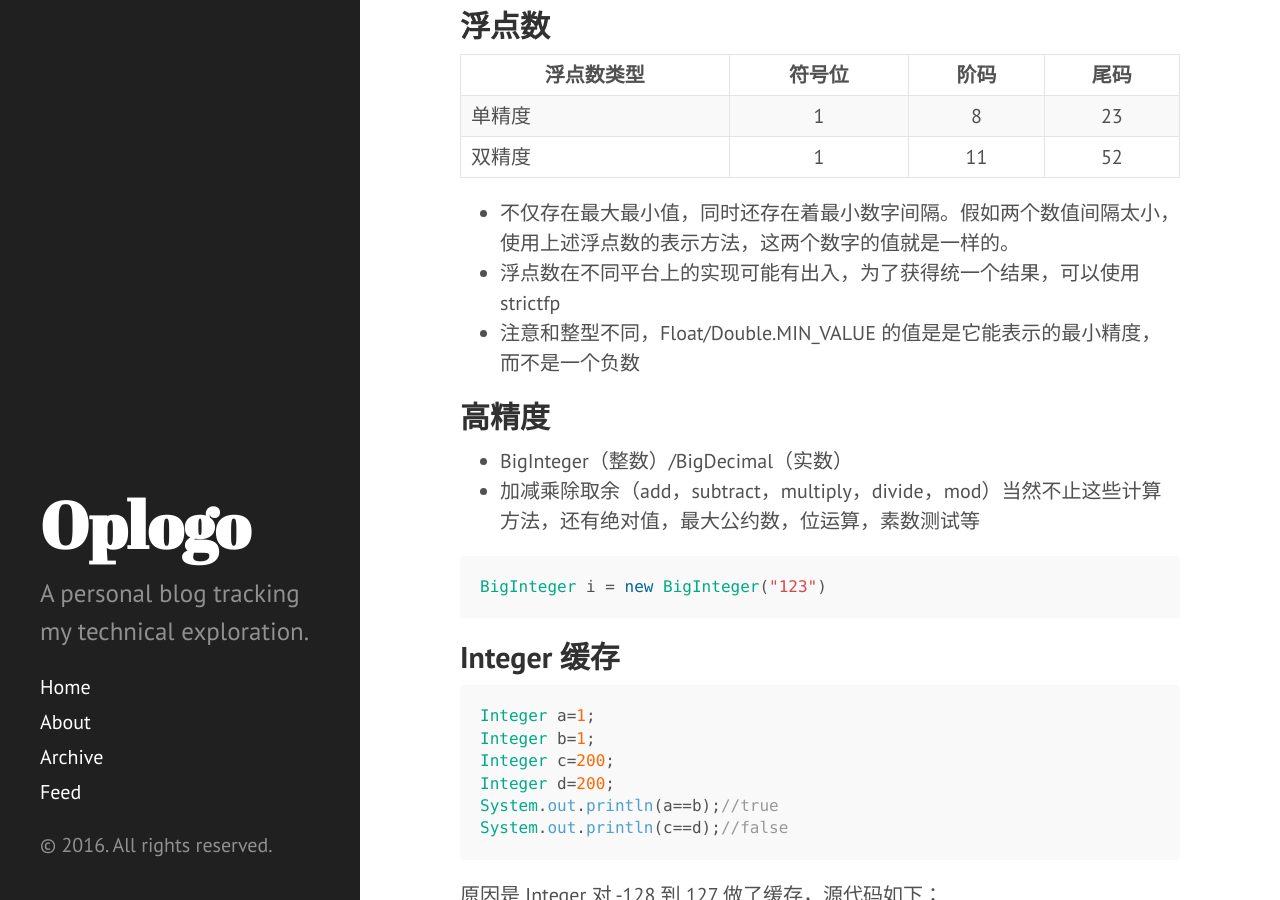
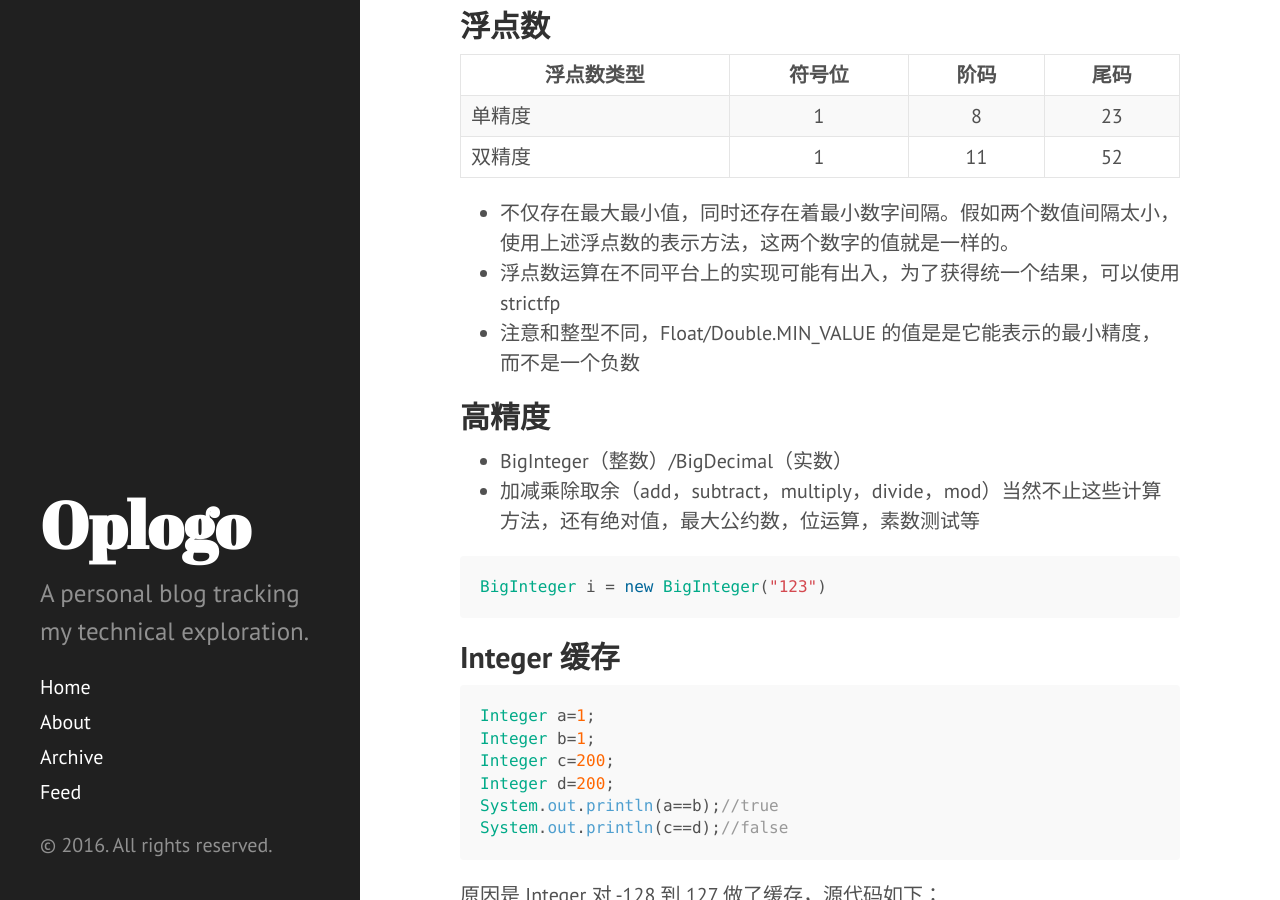
Before and after one commit to wenqingyu/reliveyy.github.io, a Jekyll site: the page built from _posts/2016-02-26-java-revision-02-data-types-and-conversion.md, in a window 1280 px wide and 900 px high, scrolled down 1637 px. Built offline with Jekyll 4.4.1, drawn with Linux system fonts in a browser that asks for light colours; comment, search, counter and statistics services are not loaded.

Commit message:
fix typos

```diff
--- a/_posts/2016-02-26-java-revision-02-data-types-and-conversion.md
+++ b/_posts/2016-02-26-java-revision-02-data-types-and-conversion.md
@@ -65,7 +65,7 @@ for (Integer i: li) {
 | 双精度		| 1 		| 11 	| 52	|
 
 * 不仅存在最大最小值，同时还存在着最小数字间隔。假如两个数值间隔太小，使用上述浮点数的表示方法，这两个数字的值就是一样的。
-* 浮点数在不同平台上的实现可能有出入，为了获得统一个结果，可以使用 strictfp
+* 浮点数运算在不同平台上的实现可能有出入，为了获得统一个结果，可以使用 strictfp
 * 注意和整型不同，Float/Double.MIN_VALUE 的值是是它能表示的最小精度，而不是一个负数
 
 ## 高精度
```
